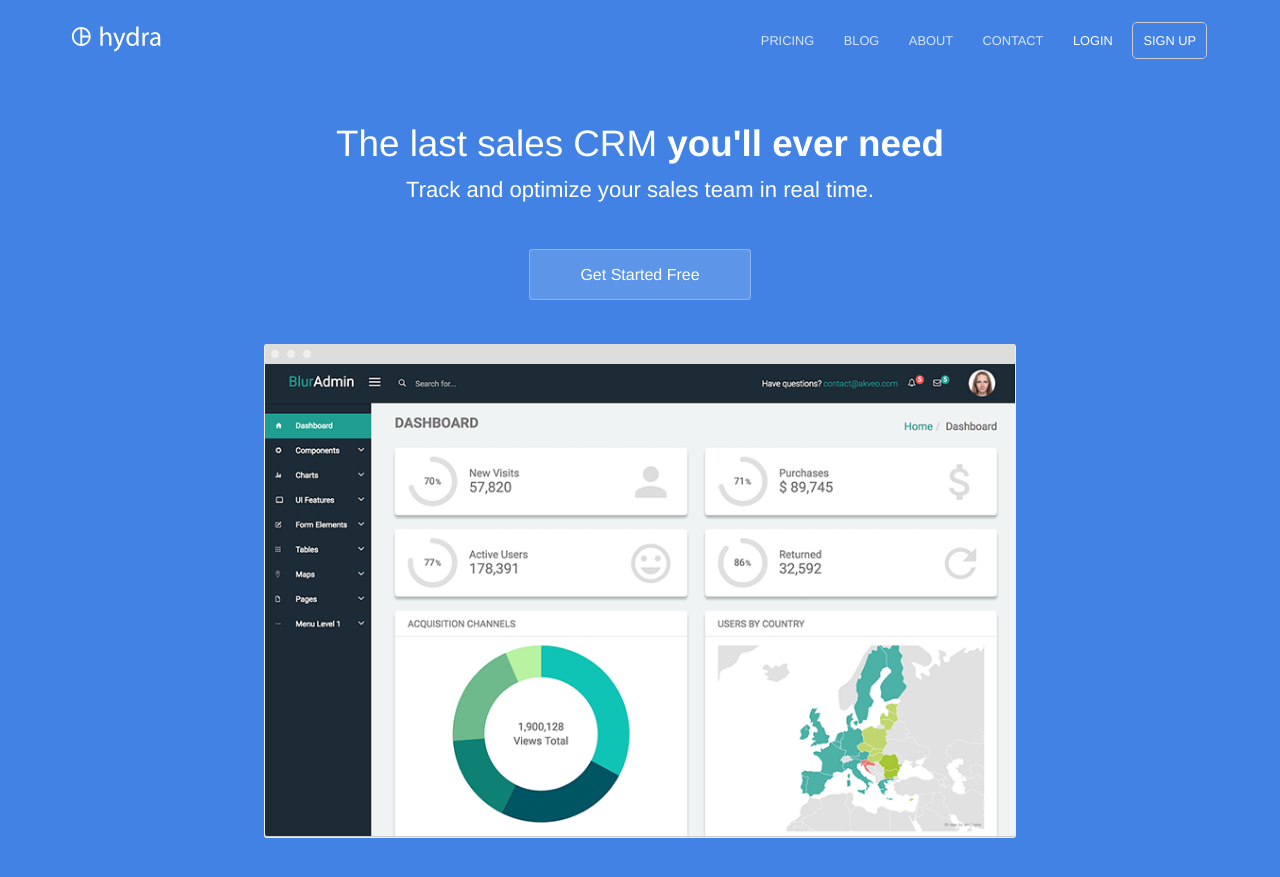
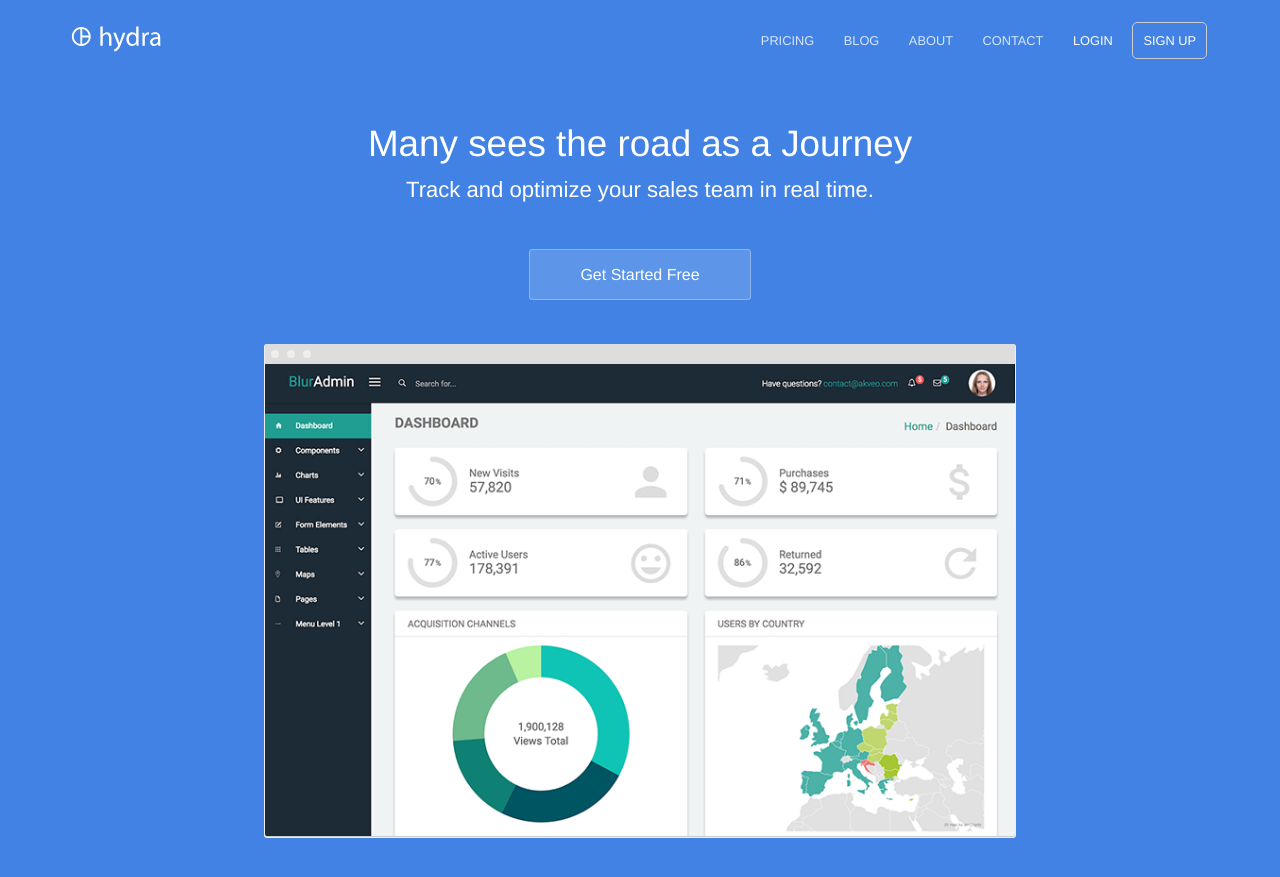
Before and after one commit to Sur-Dur/SeniorProject, a Jekyll site: the page built from index.html, in a window 1280 px wide and 900 px high. Shown: the top 877 px of the window. Built offline with Jekyll 4.4.1, drawn with Linux system fonts in a browser that asks for light colours.

Commit message:
Update index.html

```diff
--- a/index.html
+++ b/index.html
@@ -4,7 +4,7 @@ description: Track and optimize your sales team in real time
 ---
 <section class="hero">
 	<div class="text-container">
-		<h1 class="editable">The last sales CRM <strong>you'll ever need</strong></h1>
+		<h1 class="editable">Many sees the road as a Journey<strong></strong></h1>
 		<p class="subtext editable">Track and optimize your sales team in real time.</p>
 		<div class="cta button alt"><a href="{{ site.baseurl }}/contact/">Get Started Free</a></div>
 		<div>
```
